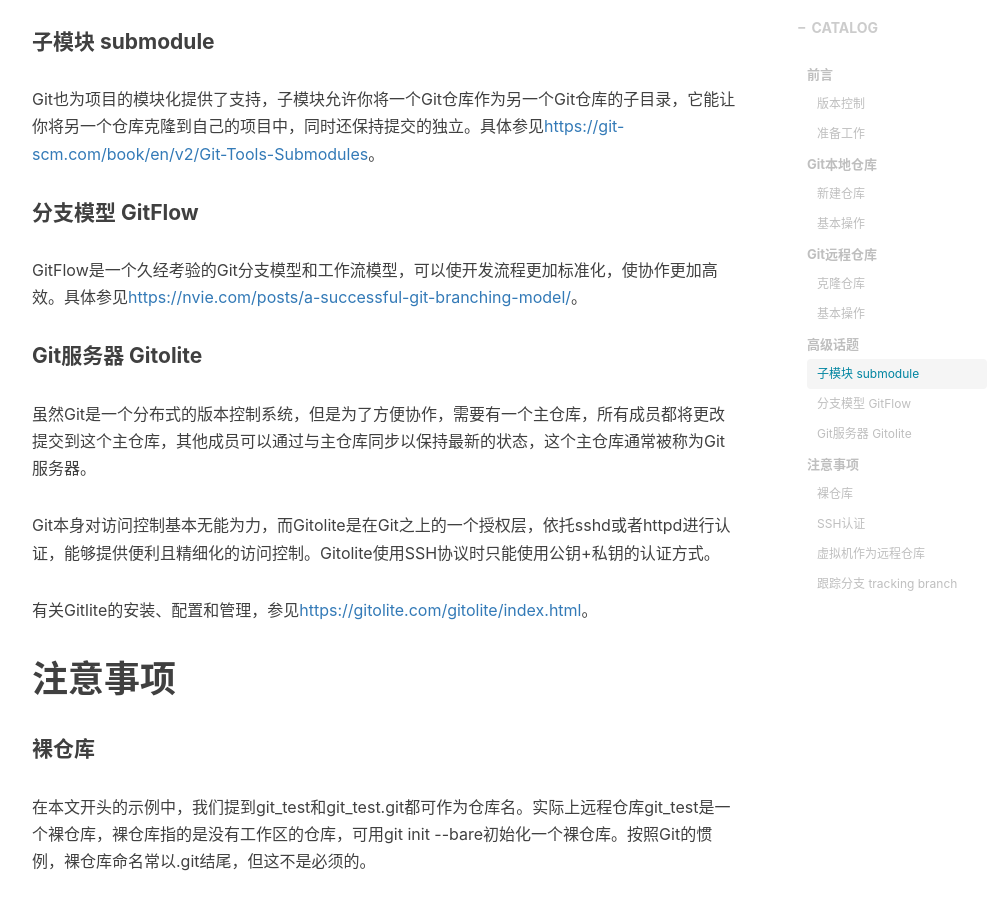
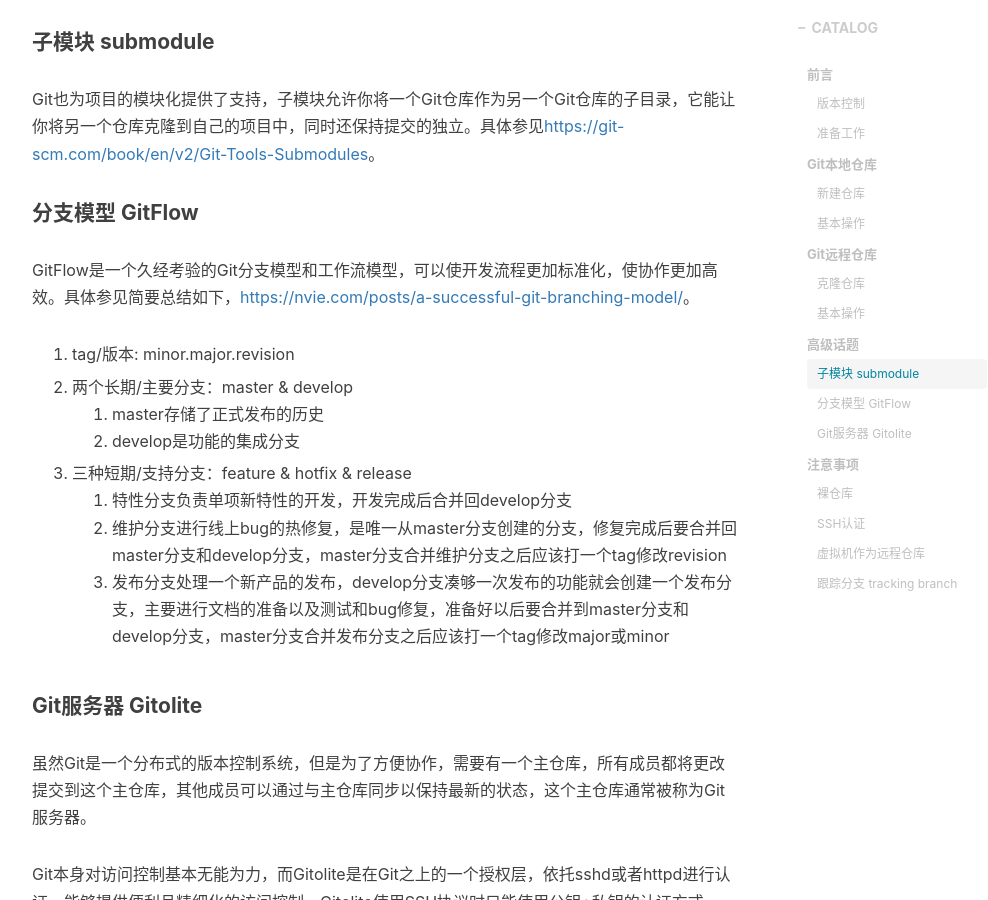
Before and after one commit to lchang199x/lchang199x.github.io, a Jekyll site: the page built from _posts/2017-07-24-An Introduction to Git.md, in a window 1280 px wide and 900 px high, scrolled down 8846 px. Shown: the whole window, without its empty margins (233-1221 px from the left). Built offline with Jekyll 4.4.1, drawn with Linux system fonts in a browser that asks for light colours; nearby versions of some CDN libraries; comment, search, counter and statistics services are not loaded.

Commit message:
Merge branch 'master' of https://github.com/lchang199x/lchang199x.github.io

```diff
--- a/_posts/2017-07-24-An Introduction to Git.md
+++ b/_posts/2017-07-24-An Introduction to Git.md
@@ -289,7 +289,18 @@
 Git也为项目的模块化提供了支持，子模块允许你将一个Git仓库作为另一个Git仓库的子目录，它能让你将另一个仓库克隆到自己的项目中，同时还保持提交的独立。具体参见<https://git-scm.com/book/en/v2/Git-Tools-Submodules>。
 
 #### 分支模型 GitFlow
-GitFlow是一个久经考验的Git分支模型和工作流模型，可以使开发流程更加标准化，使协作更加高效。具体参见<https://nvie.com/posts/a-successful-git-branching-model/>。
+GitFlow是一个久经考验的Git分支模型和工作流模型，可以使开发流程更加标准化，使协作更加高效。具体参见简要总结如下，<https://nvie.com/posts/a-successful-git-branching-model/>。
+
+1. tag/版本: minor.major.revision
+
+2. 两个长期/主要分支：master & develop
+	1. master存储了正式发布的历史
+	2. develop是功能的集成分支
+
+3. 三种短期/支持分支：feature & hotfix & release
+	1. 特性分支负责单项新特性的开发，开发完成后合并回develop分支
+	2. 维护分支进行线上bug的热修复，是唯一从master分支创建的分支，修复完成后要合并回master分支和develop分支，master分支合并维护分支之后应该打一个tag修改revision
+	3. 发布分支处理一个新产品的发布，develop分支凑够一次发布的功能就会创建一个发布分支，主要进行文档的准备以及测试和bug修复，准备好以后要合并到master分支和develop分支，master分支合并发布分支之后应该打一个tag修改major或minor
 
 #### Git服务器 Gitolite
 虽然Git是一个分布式的版本控制系统，但是为了方便协作，需要有一个主仓库，所有成员都将更改提交到这个主仓库，其他成员可以通过与主仓库同步以保持最新的状态，这个主仓库通常被称为Git服务器。
```
